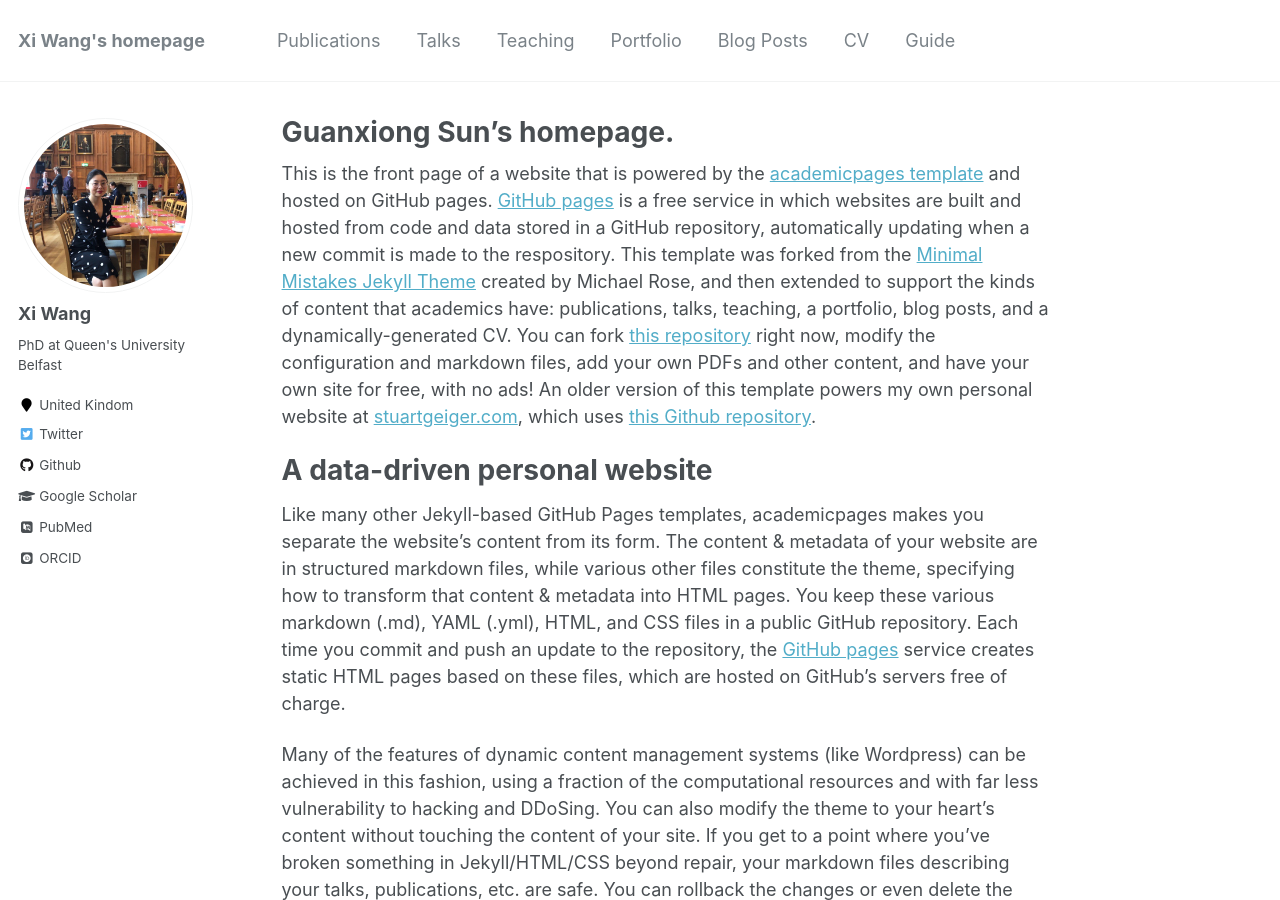
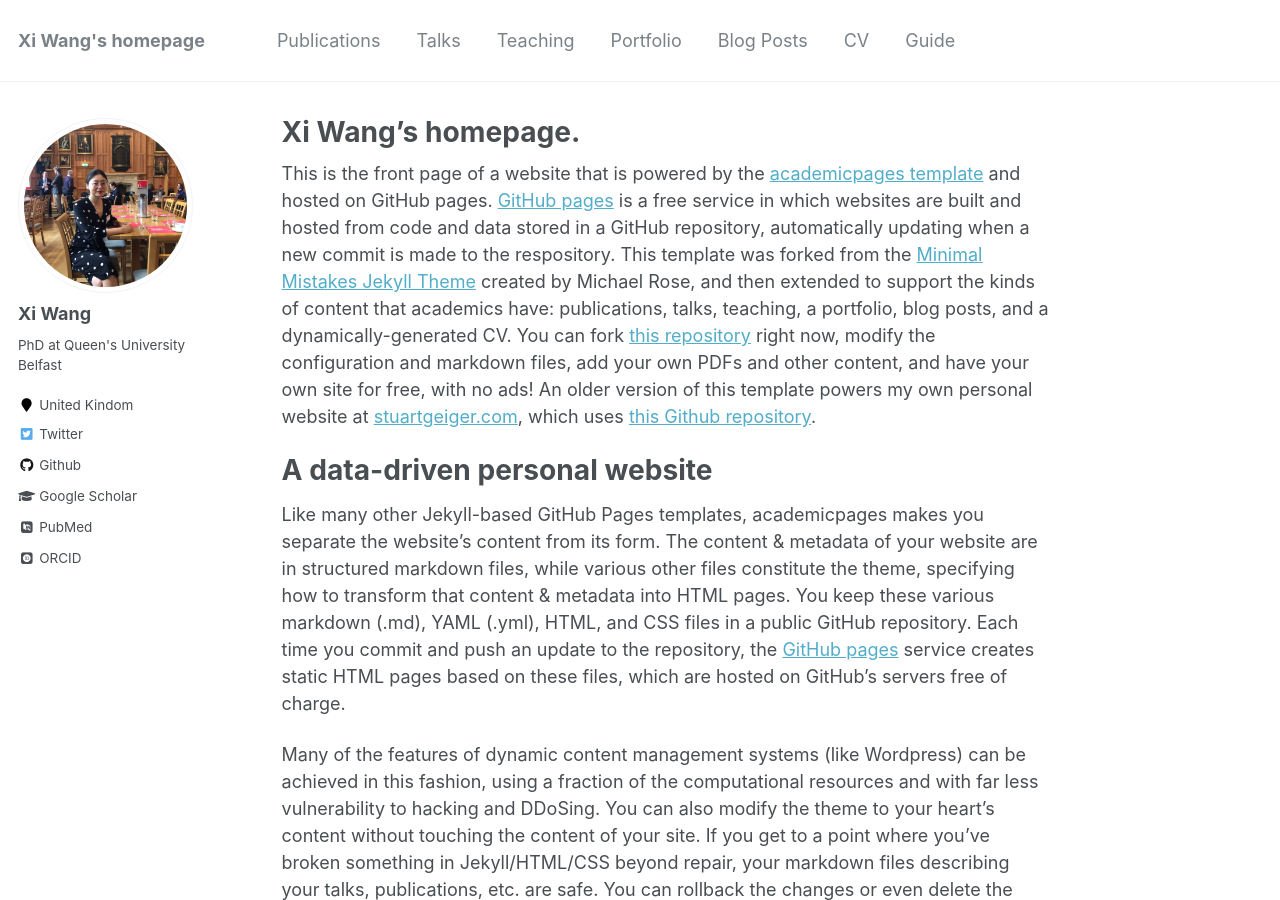
Before and after one commit to juliewangqub/julie.github.io, a Jekyll site: the page built from _pages/about.md, in a window 1280 px wide and 900 px high. Built offline with Jekyll 4.4.1, drawn with Linux system fonts in a browser that asks for light colours; some web fonts are replaced.

```diff
--- a/_pages/about.md
+++ b/_pages/about.md
@@ -1,6 +1,6 @@
 ---
 permalink: /
-title: "Guanxiong Sun's homepage."
+title: "Xi Wang's homepage."
 excerpt: "About me"
 author_profile: true
 redirect_from:
```
